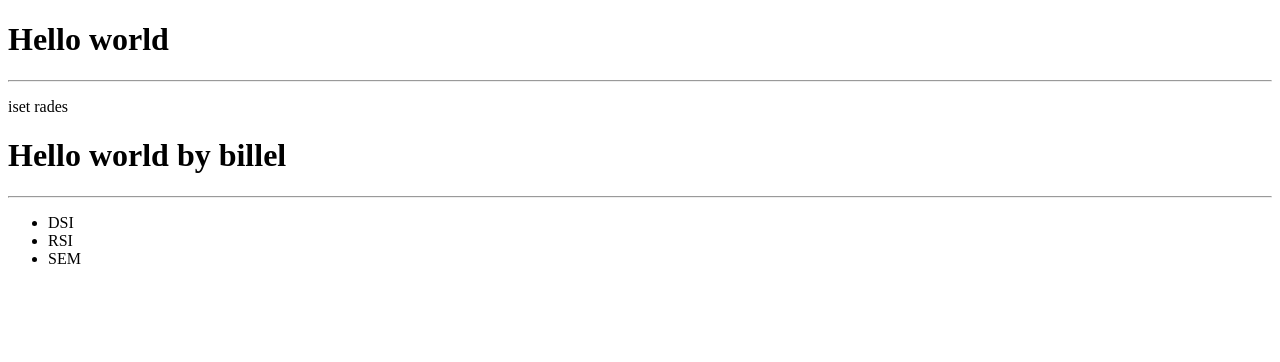
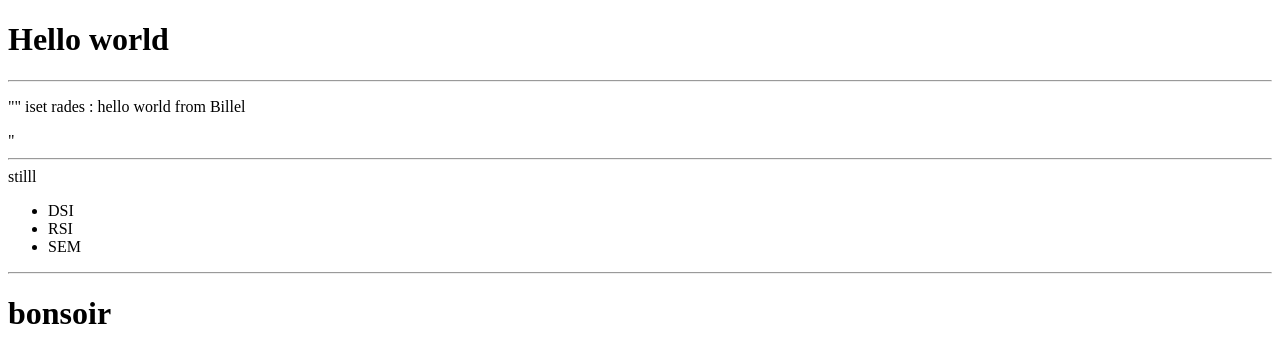
Before and after one commit to GattoufiBilel/my-local, a plain HTML site: page index.html in a window 1280 px wide. Drawn offline with Linux system fonts and the light colour scheme.

Commit message:
update app

```diff
--- a/index.html
+++ b/index.html
@@ -9,18 +9,21 @@
 <body>
     <h1>Hello world</h1>
 	<hr>
-	<p>
-		iset rades
-	</p>
+	<p>""
+		iset rades : hello world from Billel
+	</p>"
 
-	<h1>Hello world by billel</h1>
 	<hr>
+
+	stilll
 
 	<ul>
 		<li> DSI</li>
 		<li> RSI</li>
 		<li> SEM</li>
 	</ul>
+	<hr>
+	<h1> bonsoir </h1>
 
 </body>
 </html>
```
